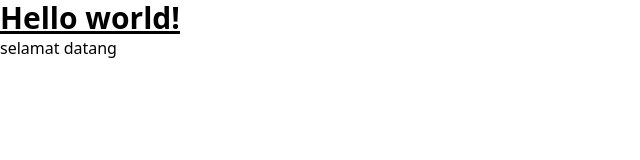
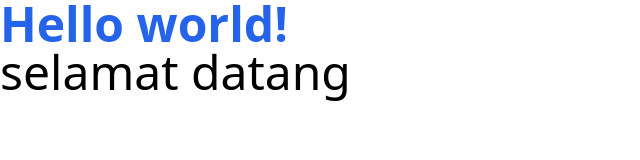
Before and after one commit to azizicoy/portfolio-satu, a website: page public/index.html in a window 1280 px wide. Shown: the whole page, without its empty margins (0-640 px from the left). Drawn offline with Linux system fonts and the light colour scheme.

Commit message:
third commit

```diff
--- a/public/index.html
+++ b/public/index.html
@@ -10,8 +10,8 @@
   <body>
     <div class="container">
       <section>
-        <h1 class="text-3xl font-bold underline">Hello world!</h1>
-        <h2>selamat datang</h2>
+        <h1 class="text-5xl font-bold text-blue-600">Hello world!</h1>
+        <h2 class="text-5xl">selamat datang</h2>
       </section>
     </div>
   </body>
```
Also changed, not shown: public/css/style.css.
